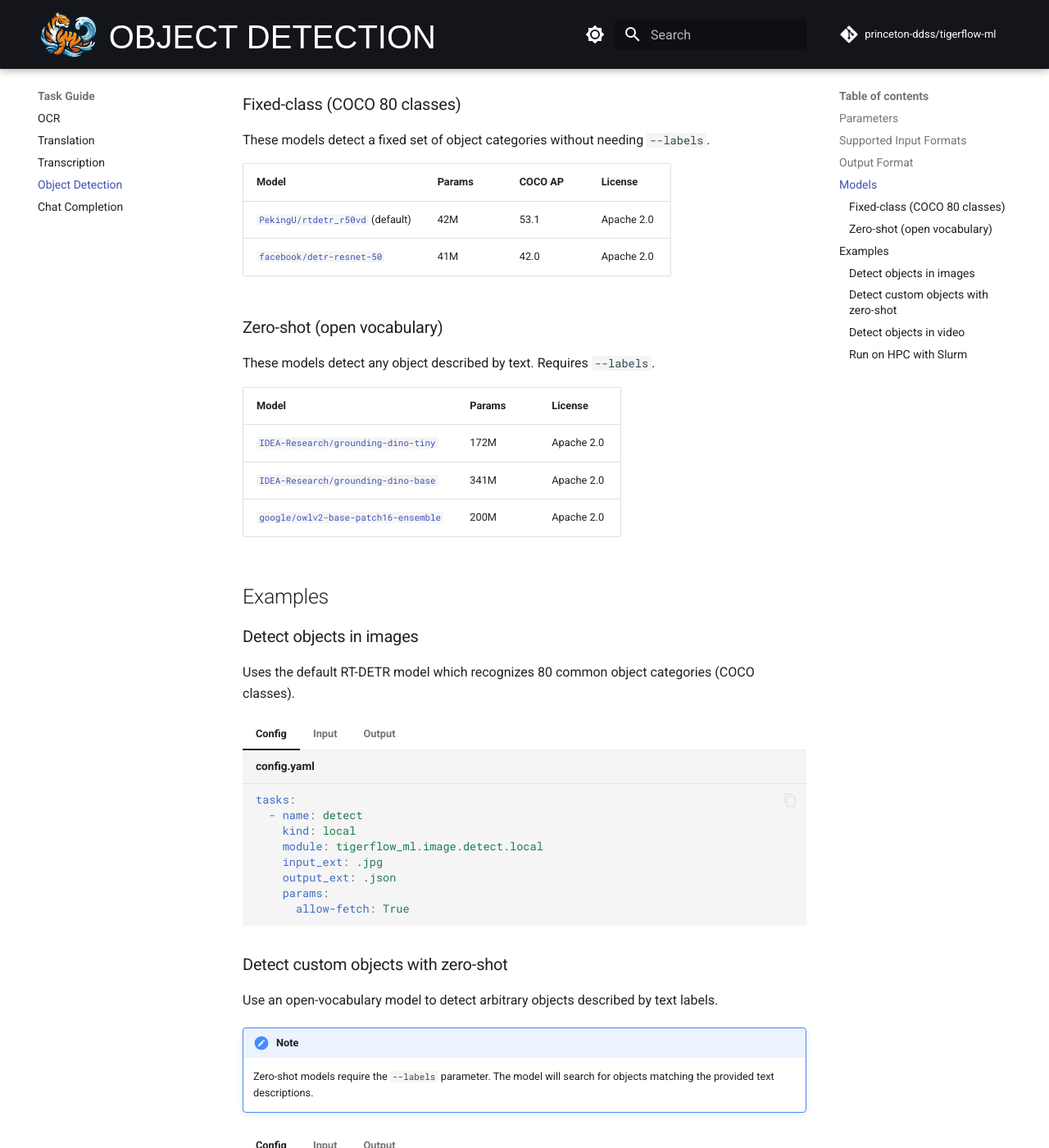
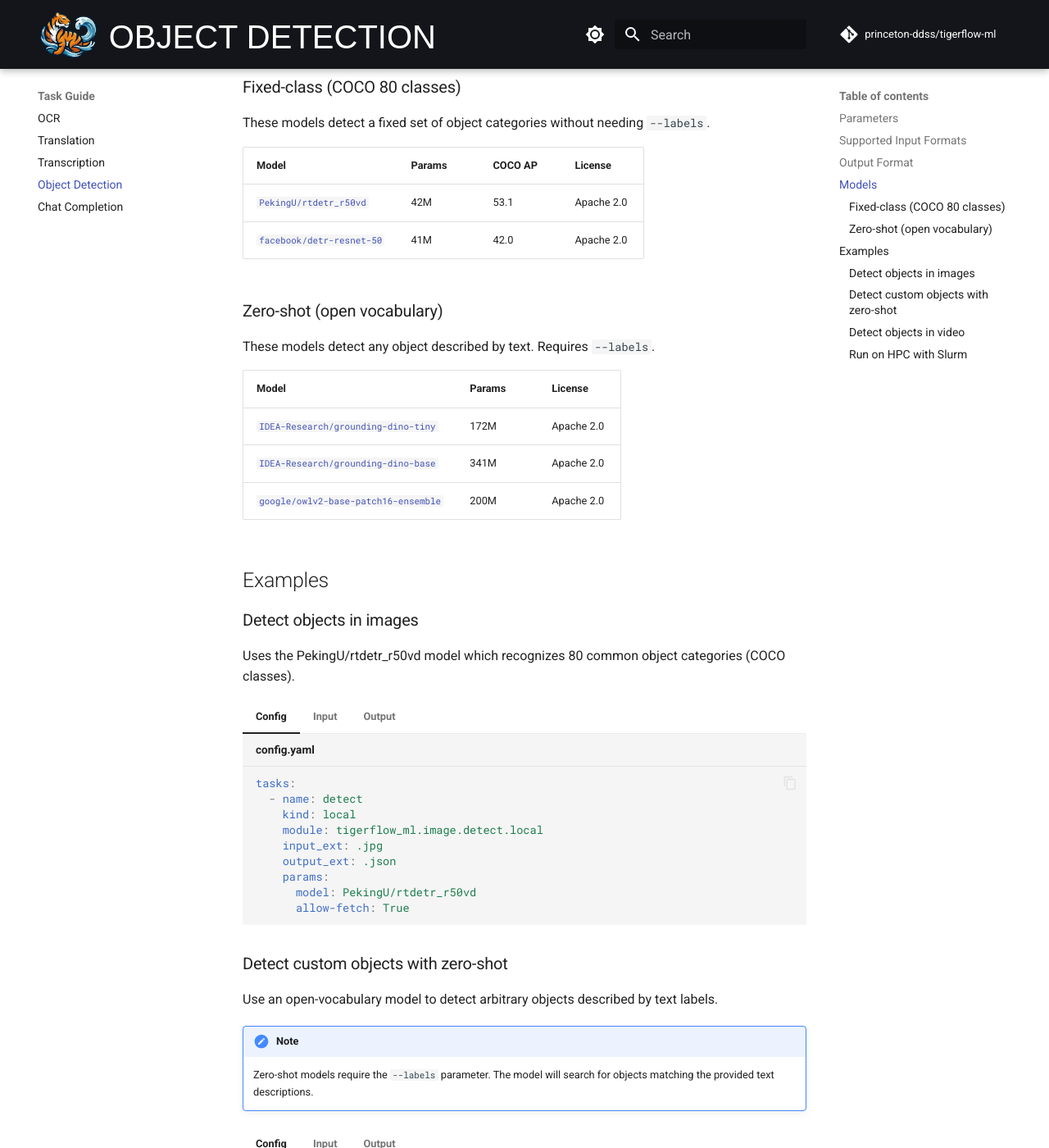
Before and after one commit to princeton-ddss/tigerflow-ml, an MkDocs documentation site: the page built from docs/mkdocs/tasks/detect.md, in a window 1280 px wide and 1400 px high, scrolled down 1799 px. Shown: the whole window at 82% size. Built offline with MkDocs 1.6.1 and Material for MkDocs 9.7.7, drawn with Linux system fonts in a browser that asks for light colours; some web fonts are replaced; comment, search, counter and statistics services are not loaded; the version menu is left out; some of the changed text lies outside the part shown.

Commit message:
refactor!: remove model defaults from all tasks (#111)
Removes the default models from detect, OCR, and
 transcribe tasks. This matches the pattern for
translate and chat_completion, and ensures default
models (implicitly recommended models) won't become
 outdated

Close #11

````diff
--- a/docs/mkdocs/tasks/detect.md
+++ b/docs/mkdocs/tasks/detect.md
@@ -68,7 +68,7 @@
 
 | Model | Params | COCO AP | License |
 |-------|--------|---------|---------|
-| [`PekingU/rtdetr_r50vd`](https://huggingface.co/PekingU/rtdetr_r50vd) (default) | 42M | 53.1 | Apache 2.0 |
+| [`PekingU/rtdetr_r50vd`](https://huggingface.co/PekingU/rtdetr_r50vd) | 42M | 53.1 | Apache 2.0 |
 | [`facebook/detr-resnet-50`](https://huggingface.co/facebook/detr-resnet-50) | 41M | 42.0 | Apache 2.0 |
 
 ### Zero-shot (open vocabulary)
@@ -85,7 +85,7 @@
 
 ### Detect objects in images
 
-Uses the default RT-DETR model which recognizes 80 common object categories (COCO classes).
+Uses the PekingU/rtdetr_r50vd model which recognizes 80 common object categories (COCO classes).
 
 === "Config"
 
@@ -97,6 +97,7 @@
         input_ext: .jpg
         output_ext: .json
         params:
+          model: PekingU/rtdetr_r50vd
           allow-fetch: True
     ```
 
@@ -179,6 +180,7 @@
         input_ext: .mp4
         output_ext: .json
         params:
+          model: PekingU/rtdetr_r50vd
           sample_fps: 2.0
           batch_size: 8
           allow-fetch: True
@@ -233,6 +235,7 @@
       memory: 16G
       time: 04:00:00
     params:
+      model: PekingU/rtdetr_r50vd
       sample_fps: 1.0
       batch_size: 8
       cache_dir: ~/path/to/model/hub
````
Also changed, not shown: other parts of docs/mkdocs/tasks/detect.md (+1 -1 lines), docs/mkdocs/tasks/chat_completion.md (+13 -13 lines), docs/mkdocs/tasks/ocr.md (+6 -2 lines), docs/mkdocs/tasks/transcribe.md (+5 -2 lines), 4 other files.
